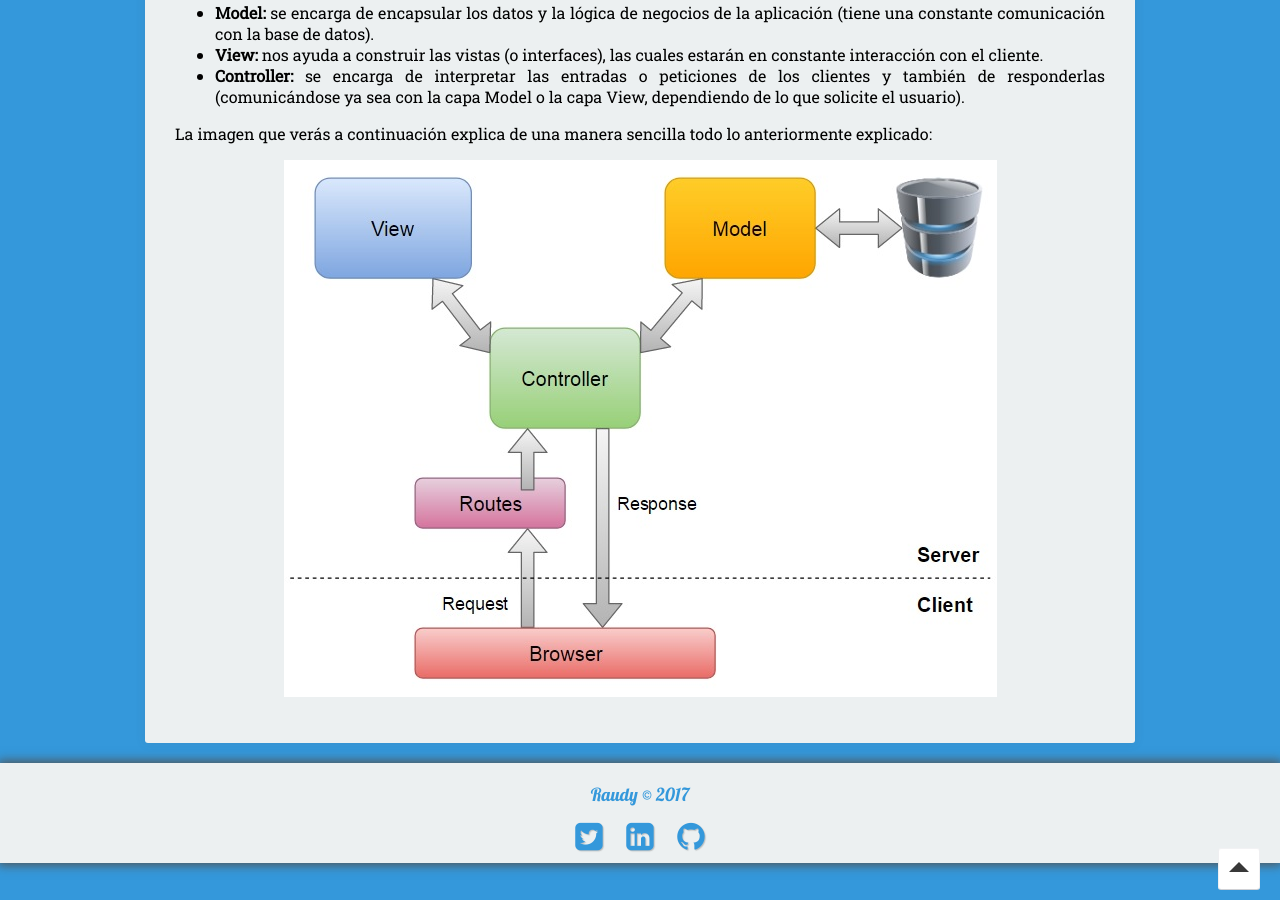
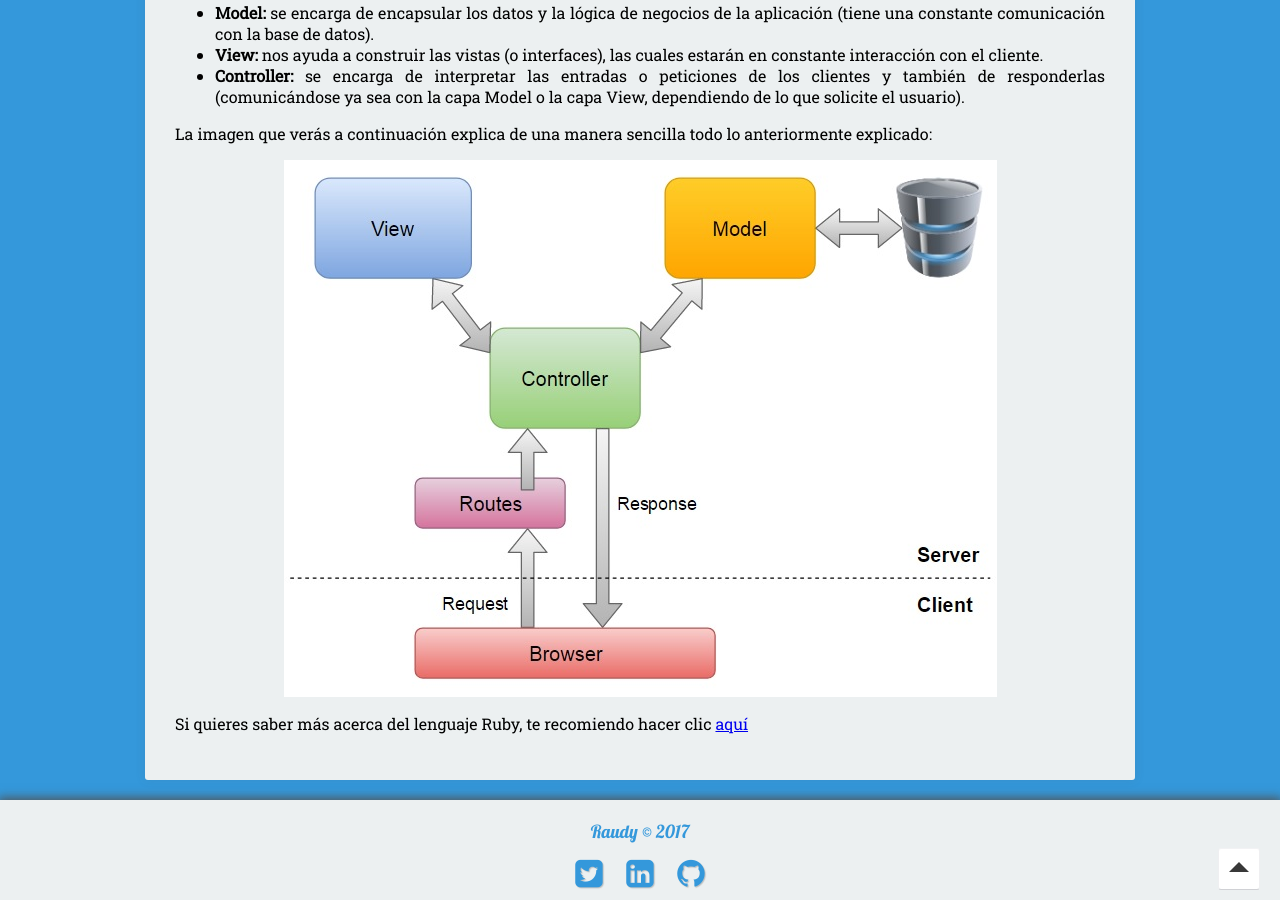
Before and after one commit to nisoto/Blog-anterior-2.0, a Jekyll site: the page built from _posts/2017-10-21-introduccion-ruby-on-rails.md, in a window 1280 px wide and 900 px high, scrolled down 1226 px. Built offline with Jekyll 4.4.1, drawn with Linux system fonts in a browser that asks for light colours; nearby versions of some CDN libraries.

Commit message:
Update 2017-10-21-introduccion-ruby-on-rails.md

```diff
--- a/_posts/2017-10-21-introduccion-ruby-on-rails.md
+++ b/_posts/2017-10-21-introduccion-ruby-on-rails.md
@@ -47,3 +47,5 @@ MVC consta de 3 capas, las cuales se detallan a continuación:
 La imagen que verás a continuación explica de una manera sencilla todo lo anteriormente explicado:
 
 ![MVC]({{ site.baseurl }}/assets/img/MVC.jpg)
+
+Si quieres saber más acerca del lenguaje Ruby, te recomiendo hacer clic [aquí](https://nisoto.github.io/introduccion-ruby/)
```
